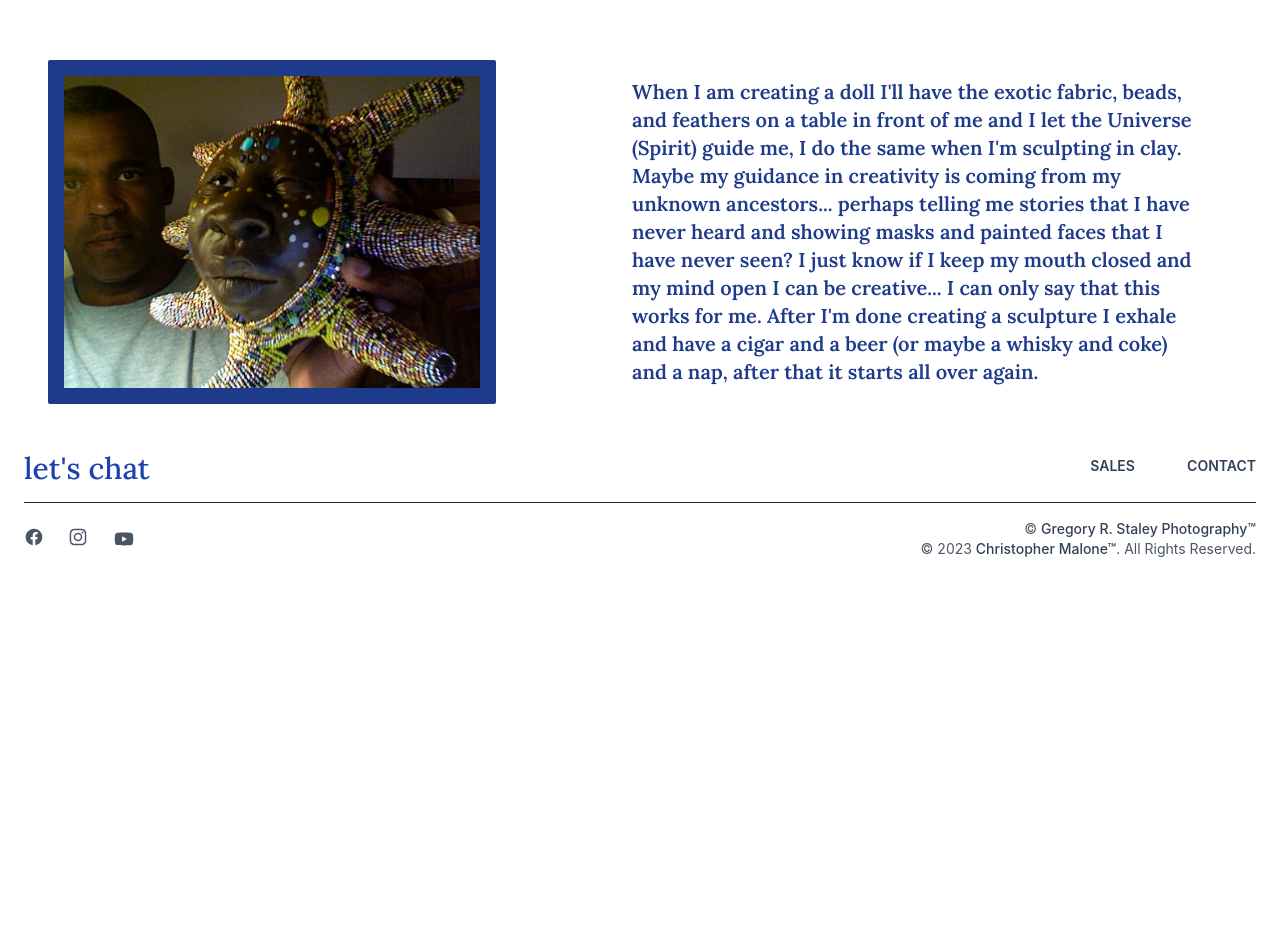
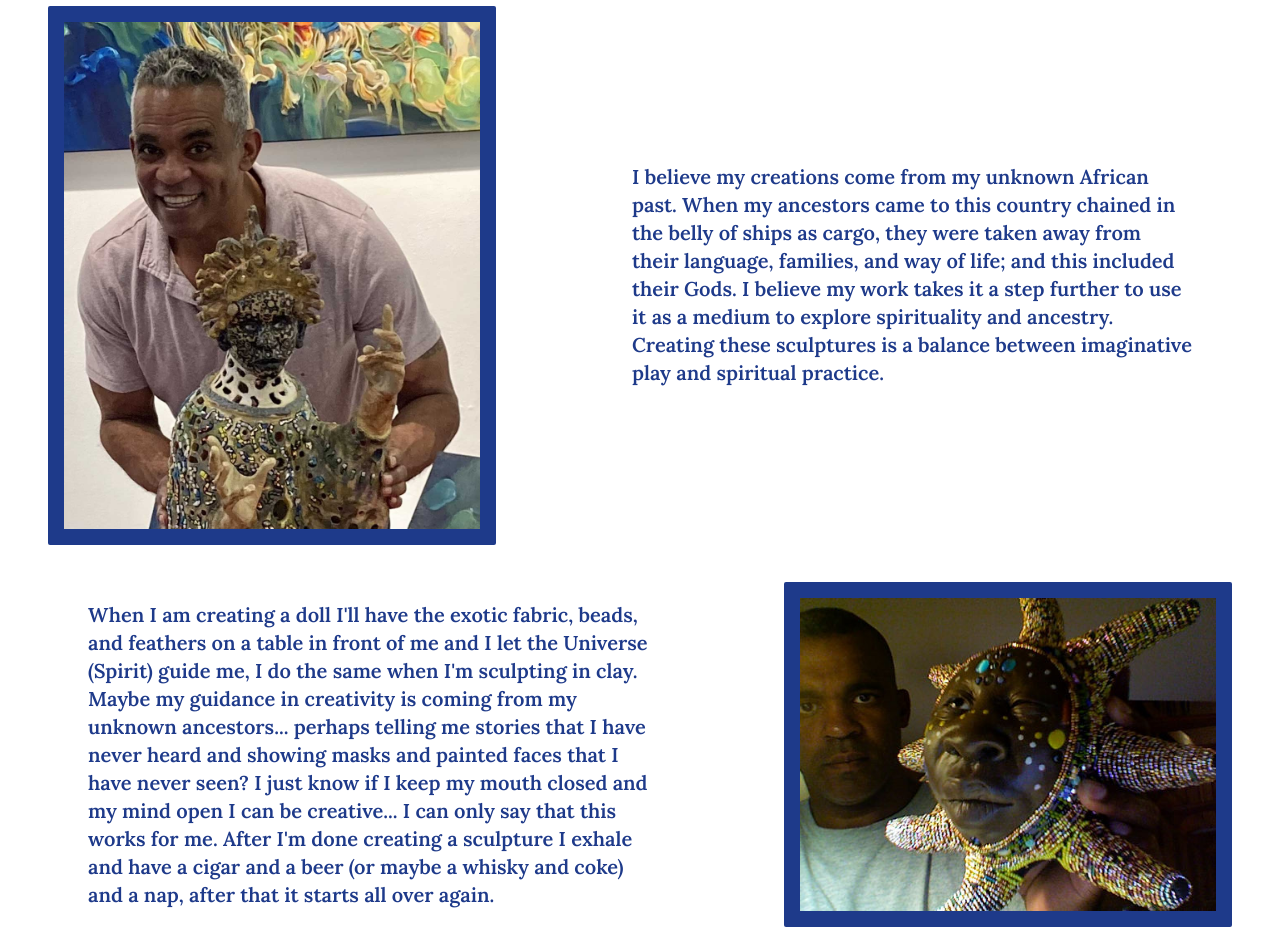
Before and after one commit to CMALONEYART/christopher-malone-site, a React (Vite) app: page /about in a window 1280 px wide. Shown: the part 716-1652 px from the top of the page. Before the commit the page ends 1299 px from the top, so only its background shows below. Built offline with nearby package versions, Linux system fonts and the light colour scheme; a web font is replaced by a local one.

Commit message:
Add minor updates

```diff
--- a/src/components/AboutMe /index.jsx
+++ b/src/components/AboutMe /index.jsx
@@ -1,6 +1,7 @@
 /* eslint-disable react/no-unescaped-entities */
 import chrisimage1 from "../../assets/chrismalone.jpg";
 import chrisimage2 from "../../assets/chrismalone2.jpeg";
+import chrisimage3 from "../../assets/chrismalone3.jpeg";
 
 const AboutMe = () => {
   return (
@@ -16,16 +17,6 @@ const AboutMe = () => {
           shop asked if I was looking for something for my mother or my
           girlfriend. I replied that I was a doll maker and I was looking to see
           what they had for me to use to create dolls. We soon became friends.
-          <br />
-          <br />
-          I believe my creations come from my unknown African past. When my
-          ancestors came to this country chained in the belly of ships as cargo,
-          they were taken away from their language, families, and way of life;
-          and this included their Gods. I believe my work takes it a step
-          further to use it as a medium to explore spirituality and ancestry.
-          Creating these sculptures is a balance between imaginative play and
-          spiritual practice.
-          <br />
         </p>
         <img
           className="w-[25em] mx-auto m-4 p-4 bg-blue-900 md:w-1/2 max-w-md rounded-sm"
@@ -36,9 +27,20 @@ const AboutMe = () => {
       <div className="flex flex-col md:flex-row justify-center items-center">
         <img
           className="w-[25em] mx-auto m-4 p-4 bg-blue-900 md:w-1/2 max-w-md rounded-sm"
-          src={chrisimage2}
+          src={chrisimage3}
           alt="Chris Image"
         />
+        <p className="md:w-1/2 text-lg md:text-xl font-lora text-center md:text-left font-semibold mx-auto text-blue-900 p-6 md:p-10">
+          I believe my creations come from my unknown African past. When my
+          ancestors came to this country chained in the belly of ships as cargo,
+          they were taken away from their language, families, and way of life;
+          and this included their Gods. I believe my work takes it a step
+          further to use it as a medium to explore spirituality and ancestry.
+          Creating these sculptures is a balance between imaginative play and
+          spiritual practice.
+        </p>
+      </div>
+      <div className="flex flex-col md:flex-row justify-center items-center">
         <p className="md:w-1/2 text-lg md:text-xl font-lora text-center md:text-left font-semibold mx-auto text-blue-900 p-6 md:p-10">
           When I am creating a doll I'll have the exotic fabric, beads, and
           feathers on a table in front of me and I let the Universe (Spirit)
@@ -51,6 +53,11 @@ const AboutMe = () => {
           beer (or maybe a whisky and coke) and a nap, after that it starts all
           over again.
         </p>
+        <img
+          className="w-[25em] mx-auto m-4 p-4 bg-blue-900 md:w-1/2 max-w-md rounded-sm"
+          src={chrisimage2}
+          alt="Chris Image"
+        />
       </div>
     </div>
   );
--- a/src/components/Header/index.jsx
+++ b/src/components/Header/index.jsx
@@ -2,7 +2,7 @@
 // Header component for the website
 
 import { Fragment } from "react";
-import Dropdown from './dropdown';
+import Dropdown from "./dropdown";
 import { Popover, Transition } from "@headlessui/react";
 import { Bars3Icon, XMarkIcon } from "@heroicons/react/24/outline";
 
@@ -10,7 +10,7 @@ const solutions = [
   {
     name: "About Me",
     href: "/about",
-  }
+  },
 ];
 
 const work = {
@@ -18,22 +18,32 @@ const work = {
   items: [
     {
       key: "0",
+      name: "Work Overview",
+      href: "/work",
+    },
+    {
+      key: "1",
       name: "Soft Sculptures",
       href: "/work/sculptures",
     },
     {
-      key: "1",
+      key: "2",
       name: "Ceramics",
       href: "/work/ceramics",
     },
     {
-      key: "2",
+      key: "3",
       name: "Shows and Exhibitions",
       href: "/shows",
     },
-]};
+  ],
+};
 
 const solutionsmobile = [
+  {
+    name: "Work",
+    href: "/work",
+  },
   {
     name: "Soft Sculptures",
     href: "/work/sculptures",
@@ -49,7 +59,7 @@ const solutionsmobile = [
   {
     name: "About Me",
     href: "/about",
-  }
+  },
 ];
 
 const Header = () => {
```
Also changed, not shown: src/assets/chrismalone3.jpeg (added).
